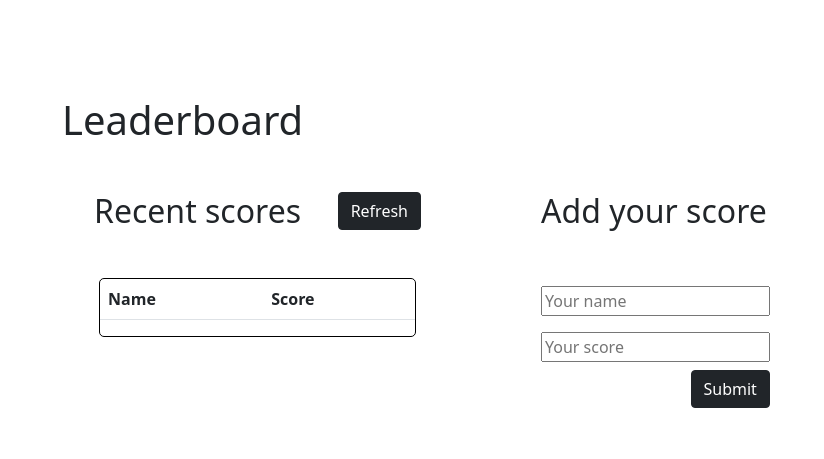
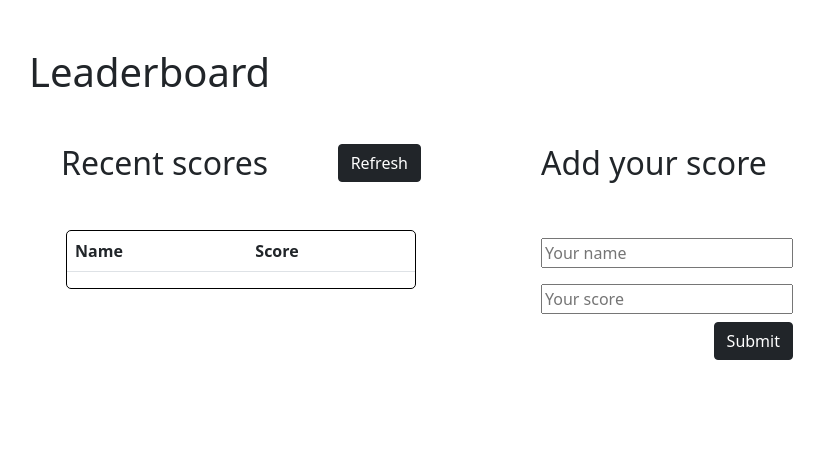
Before and after one commit to vicmaburrito/Leaderboard, a website built with webpack: page src/index.html in a window 1280 px wide. Shown: the whole page, without its empty margins (159-983 px from the left). Built offline with nearby package versions, Linux system fonts and the light colour scheme; no server answers.

Commit message:
Fix sizes in index html

```diff
--- a/package.json
+++ b/package.json
@@ -36,6 +36,7 @@
     "webpack-dev-server": "^4.6.0"
   },
   "dependencies": {
-    "bootstrap": "^5.1.3"
+    "bootstrap": "^5.1.3",
+    "vanta": "^0.5.21"
   }
 }
--- a/src/index.html
+++ b/src/index.html
@@ -6,10 +6,10 @@
     <meta name="viewport" content="width=device-width, initial-scale=1.0">
     <title>Leaderboard</title>
 </head>
-<body class="container-fluid mt-5">
-  <div class ="container-fluid row w-75 w mx-auto">
+<body>
+  <div class ="row w-75 w mx-auto">
     <h1 class="my-5 mx-3">Leaderboard</h1>
-    <section class="container-fluid col mx-5">
+    <section class="col mx-5">
       <h2 class="d-flex justify-content-between">Recent scores <button type="button" class="btn btn-dark" id="refresh">Refresh</button></h2>
       <div class="leaderboard my-5">
         <table class="table table-striped">
@@ -25,7 +25,7 @@
       </div>
     </section>
 
-    <section class="container-fluid col mx-5">
+    <section class="col mx-5">
       <h2>Add your score</h2>
         <form id="form" class="d-flex flex-column my-5">
          <input class="my-2" type="text" placeholder="Your name" id="user" name="name">
```
Also changed, not shown: 1 other file.
